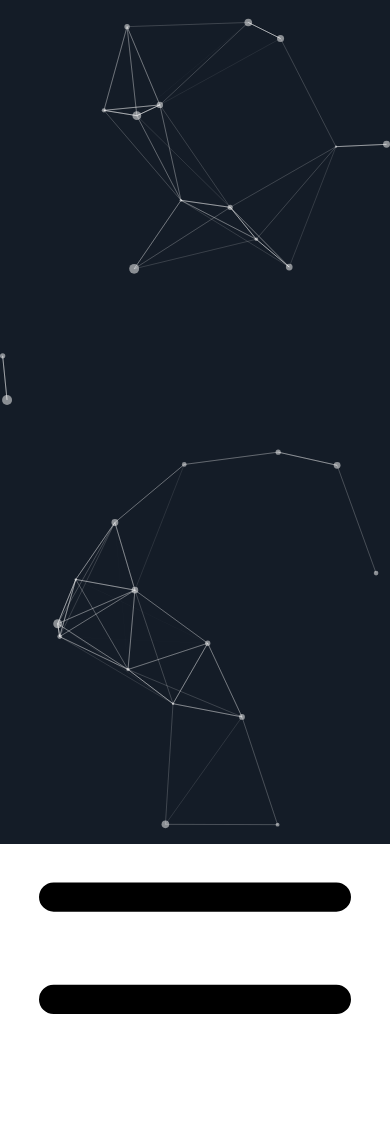
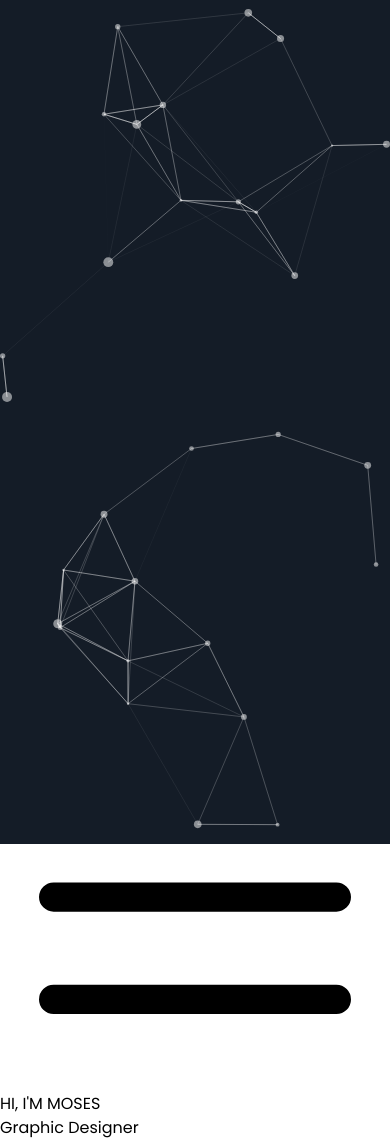
Before and after one commit to brightstar-moxi/brightstar, a Next.js app: page / in a window 390 px wide. Before the commit the page ends 1092 px from the top, so only its background shows below. Built offline with nearby package versions, Linux system fonts and the light colour scheme.

Commit message:
good afternoon

```diff
--- a/Components/Hero.tsx
+++ b/Components/Hero.tsx
@@ -1,12 +1,20 @@
 import React from 'react'
 import Particle from './Particle'
+import TextEffect from './TextEffect'
 
 const Hero = () => {
-  return (
-    <div className="h-[88vh] bg-[url('/images/banner.jpg')] bg-cover bg-center ">
-        <Particle/>
-    </div>
-  )
+    return (
+        <div className="h-[88vh]  bg-cover bg-center ">
+            <Particle />
+            <div className='w-[80%] sticky grid-cols-1 mx-auto grid lg:grid-cols-2 gap-[3rem] h-[100%] items-center'>
+
+                <h1 className='text-[35px] md:text-[50px] text-white font-bold'>
+                    HI, I'M <span className='text-yellow-400'>MOSES</span>
+                    </h1>
+                    <TextEffect/>
+            </div>
+        </div>
+    )
 }
 
 export default Hero
--- /dev/null
+++ b/Components/TextEffect.tsx
@@ -0,0 +1,25 @@
+import { TypeAnimation } from 'react-type-animation';
+
+const TextEffect = () => {
+  return (
+    <TypeAnimation
+    sequence={[
+      // Same substring at the start will only be typed out once, initially
+      'Software Developer',
+      1500, // wait 1s before replacing "Mice" with "Hamsters"
+      'Graphic Designer',
+      1500,
+      'Computer Operator',
+      1500,
+      'Typist',
+      1500
+    ]}
+
+    speed={50}
+   className='text-[2rem] md:text-[3rem] text-[#55a6a5] font-bold uppercase'
+    repeat={Infinity}
+  />
+  )
+}
+
+export default TextEffect
--- a/package.json
+++ b/package.json
@@ -14,6 +14,7 @@
     "react": "^18.2.0",
     "react-dom": "^18.2.0",
     "react-tsparticles": "^2.12.2",
+    "react-type-animation": "^3.2.0",
     "tsparticles-engine": "^2.12.0",
     "tsparticles-slim": "^2.12.0"
   },
--- a/pages/index.tsx
+++ b/pages/index.tsx
@@ -6,7 +6,7 @@ import React, { useState } from 'react';
 
 const HomePage = () => {
 const [nav, setNav]= useState(false)
-const openNav =()=>setNav(true)
+const openNav = () => setNav(true)
 const closeNav = () => setNav(false)
 
   return (
```
Also changed, not shown: 1 other file (tests, documents, lock files or other folders).
